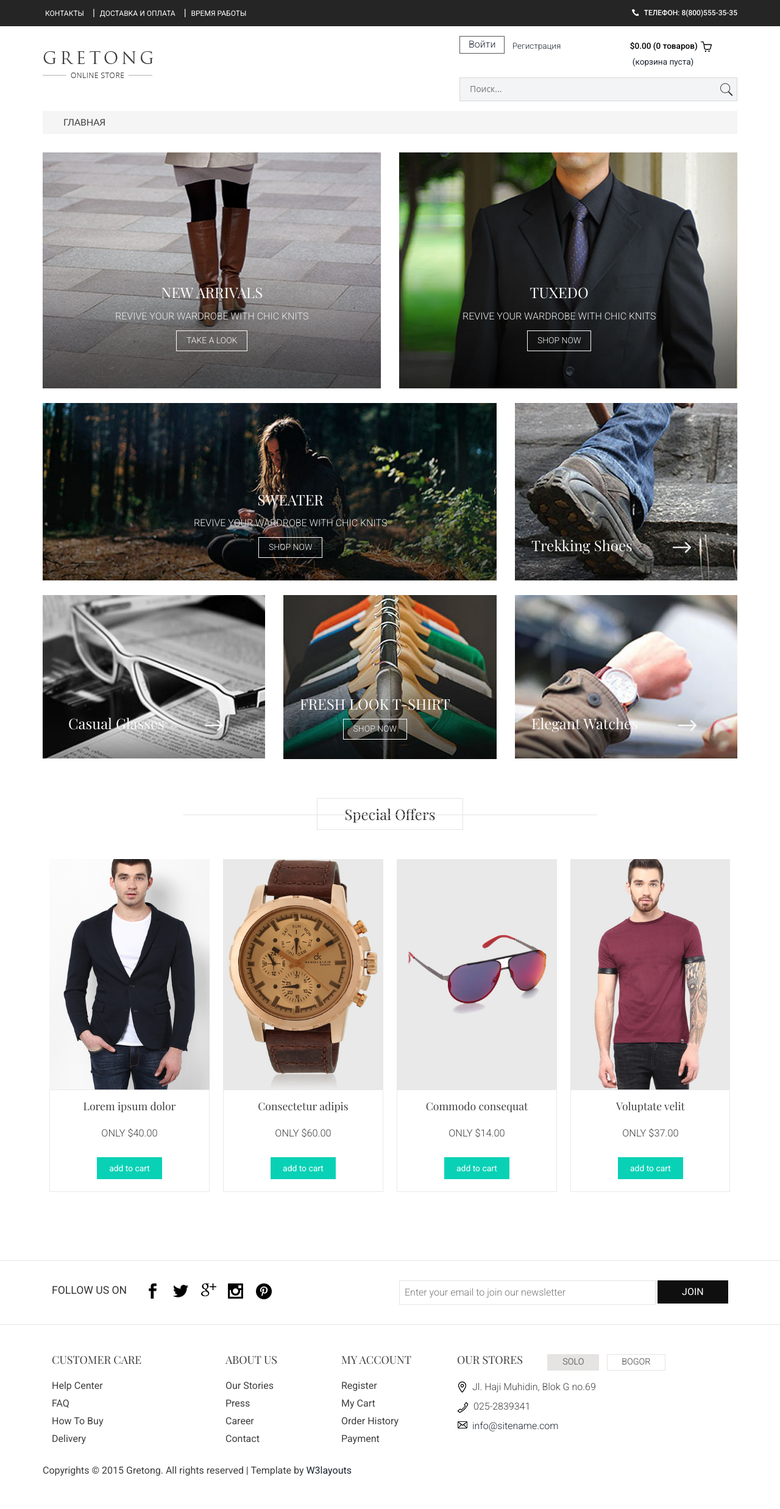
After one commit to jkdevelopers/sittingknitting, a Django app: page /home/ in a window 1280 px wide. The commit adds this page. Shown: the whole page at 61% size. Run offline with Django 3.2, Linux system fonts and the light colour scheme; parts of the project's set-up code (start-up, migrations or seed data) failed here and were passed over; some libraries are stand-ins or nearby versions.

Commit message:
Basic frontend

```diff
--- /dev/null
+++ b/backend/core/urls.py
@@ -0,0 +1,8 @@
+from django.conf.urls import url
+from django.shortcuts import render, redirect
+
+urlpatterns = [
+    url(r'^$', lambda r: redirect('home')),
+    url(r'^home/$', lambda r: render(r, 'home.html'), name='home'),
+    url(r'^test/$', lambda r: render(r, 'test.html'), name='test'),
+]
--- a/config/urls.py
+++ b/config/urls.py
@@ -4,4 +4,5 @@ from django.contrib import admin
 
 urlpatterns = [
     url(settings.ADMIN_URL, admin.site.urls),
+    url(r'^', include('backend.core.urls')),
 ]
--- a/frontend/static/css/style.css
+++ b/frontend/static/css/style.css
@@ -624,7 +624,7 @@ input:focus {
 }
 .reg {
   float: left;
-  width: 20%;
+  width: 42%;
   margin: 5px 0;
 }
 /* create_btn */
@@ -633,7 +633,7 @@ input:focus {
   width: 21%;
 }
 .create_btn a {
-  text-transform: capitalize;
+  text-transform: uppercase;
   display: inline-block;
   padding: 6px 16px;
   font-size: 0.8725em;
--- /dev/null
+++ b/frontend/templates/base.html
@@ -0,0 +1,51 @@
+{% load staticfiles %}
+
+<!DOCTYPE HTML>
+<html>
+    <head>
+        {% include 'metrika.html' %}
+
+        <meta charset="utf-8">
+        <title>{% block title %}SittingKnitting{% endblock title %}</title>
+        <meta name="viewport" content="width=device-width, initial-scale=1" />
+        <meta http-equiv="Content-Type" content="text/html; charset=utf-8" />
+        <meta name="keywords" content="" />
+
+        <link href="{% static 'css/bootstrap.css' %}" rel='stylesheet' type='text/css' />
+        <link href="{% static 'css/style.css' %}" rel='stylesheet' type='text/css' />
+        <link href='http://fonts.googleapis.com/css?family=Roboto:400,100,300,500,700,900' rel='stylesheet' type='text/css'>
+        <link href='http://fonts.googleapis.com/css?family=Playfair+Display:400,700,900' rel='stylesheet' type='text/css'>
+        <link href="{% static 'css/megamenu.css' %}" rel="stylesheet" type="text/css" media="all" />
+    </head>
+    <body>
+        <div class="top_bg">
+            <div class="container">
+                <div class="header_top">
+                    <div class="top_right">
+                        <ul>
+                            <li><a href="#">Контакты</a></li>|
+                            <li><a href="#">Доставка и оплата</a></li>|
+                            <li><a href="#">Время работы</a></li>
+                        </ul>
+                    </div>
+                    <div class="top_left">
+                        <h2><span></span>Телефон: 8(800)555-35-35</h2>
+                    </div>
+                        <div class="clearfix"> </div>
+                </div>
+            </div>
+        </div>
+
+        {% include 'header.html' %}
+
+        {% block content %}{% endblock content %}
+
+        {% include 'footer.html' %}
+
+        <script type='text/javascript' src="{% static 'js/jquery-1.11.1.min.js' %}"></script>
+        <script type="text/javascript" src="{% static 'js/megamenu.js' %}"></script>
+        <script>$(document).ready(function(){$(".megamenu").megamenu();});</script>
+        <script src="{% static 'js/menu_jquery.js' %}"></script>
+        <script src="{% static 'js/simpleCart.min.js' %}"> </script>
+    </body>
+</html>
--- /dev/null
+++ b/frontend/templates/footer.html
@@ -0,0 +1,88 @@
+<div class="foot-top">
+    <div class="container">
+        <div class="col-md-6 s-c">
+            <li>
+                <div class="fooll">
+                    <h5>follow us on</h5>
+                </div>
+            </li>
+            <li>
+                <div class="social-ic">
+                    <ul>
+                        <li><a href="#"><i class="facebok"> </i></a></li>
+                        <li><a href="#"><i class="twiter"> </i></a></li>
+                        <li><a href="#"><i class="goog"> </i></a></li>
+                        <li><a href="#"><i class="be"> </i></a></li>
+                        <li><a href="#"><i class="pp"> </i></a></li>
+                        <div class="clearfix"></div>
+                    </ul>
+                </div>
+            </li>
+            <div class="clearfix"></div>
+        </div>
+        <div class="col-md-6 s-c">
+            <div class="stay">
+                <div class="stay-left">
+                    <form>
+                        <input type="text" placeholder="Enter your email to join our newsletter" required="">
+                    </form>
+                </div>
+                <div class="btn-1">
+                    <form>
+                        <input type="submit" value="join">
+                    </form>
+                </div>
+                <div class="clearfix"></div>
+            </div>
+        </div>
+        <div class="clearfix"></div>
+    </div>
+</div>
+<div class="footer">
+    <div class="container">
+        <div class="col-md-3 cust">
+            <h4>CUSTOMER CARE</h4>
+            <li><a href="#">Help Center</a></li>
+            <li><a href="#">FAQ</a></li>
+            <li><a href="#">How To Buy</a></li>
+            <li><a href="#">Delivery</a></li>
+        </div>
+        <div class="col-md-2 abt">
+            <h4>ABOUT US</h4>
+            <li><a href="#">Our Stories</a></li>
+            <li><a href="#">Press</a></li>
+            <li><a href="#">Career</a></li>
+            <li><a href="#">Contact</a></li>
+        </div>
+        <div class="col-md-2 myac">
+            <h4>MY ACCOUNT</h4>
+            <li><a href="#">Register</a></li>
+            <li><a href="#">My Cart</a></li>
+            <li><a href="#">Order History</a></li>
+            <li><a href="#">Payment</a></li>
+        </div>
+        <div class="col-md-5 our-st">
+            <div class="our-left">
+                <h4>OUR STORES</h4>
+            </div>
+            <div class="our-left1">
+                <div class="cr_btn">
+                    <a href="#">SOLO</a>
+                </div>
+            </div>
+            <div class="our-left1">
+                <div class="cr_btn1">
+                    <a href="#">BOGOR</a>
+                </div>
+            </div>
+            <div class="clearfix"></div>
+            <li><i class="add"> </i>Jl. Haji Muhidin, Blok G no.69</li>
+            <li><i class="phone"> </i>025-2839341</li>
+            <li><a href="mailto:info@example.com"><i class="mail"> </i>info@sitename.com </a></li>
+
+        </div>
+        <div class="clearfix"></div>
+        <p>Copyrights © 2015 Gretong. All rights reserved | Template by <a href="http://w3layouts.com/">W3layouts</a>
+        </p>
+    </div>
+</div>
--- /dev/null
+++ b/frontend/templates/header.html
@@ -0,0 +1,70 @@
+{% load staticfiles %}
+
+<div class="header_bg">
+    <div class="container">
+        <div class="header">
+            <div class="head-t">
+                <div class="logo">
+                    <a href="#"><img src="{% static 'images/logo.png' %}" class="img-responsive" alt=""/></a>
+                </div>
+
+                <div class="header_right">
+                    <div class="rgt-bottom">
+                        <div class="log">
+                            <div class="login">
+                                <div id="loginContainer"><a href="#" id="loginButton"><span>Войти</span></a>
+                                    <div id="loginBox">
+                                        <form id="loginForm">
+                                            <fieldset id="body">
+                                                <fieldset>
+                                                    <label for="email">Email</label>
+                                                    <input type="text" name="email" id="email">
+                                                </fieldset>
+                                                <fieldset>
+                                                    <label for="password">Пароль</label>
+                                                    <input type="password" name="password" id="password">
+                                                </fieldset>
+                                                <input type="submit" id="login" value="Войти">
+                                                <label for="checkbox">
+                                                    <input type="checkbox" id="checkbox">
+                                                    <i>Запомнить этот компьютер</i>
+                                                </label>
+                                            </fieldset>
+                                            <span><a href="#">Забыли пароль?</a></span>
+                                        </form>
+                                    </div>
+                                </div>
+                            </div>
+                        </div>
+                        <div class="reg">
+                            <a href="#">Регистрация</a>
+                        </div>
+                        <div class="cart box_1">
+                            <a href="#">
+                                <h3>
+                                    <span class="simpleCart_total">$0.00</span> (<!--
+                                    --><span id="simpleCart_quantity" class="simpleCart_quantity">0</span>
+                                    товаров)<img src="{% static 'images/bag.png' %}" alt="">
+                                </h3>
+                            </a>
+                            <p><a href="javascript:;" class="simpleCart_empty">(корзина пуста)</a></p>
+                            <div class="clearfix"></div>
+                        </div>
+                        <div class="clearfix"></div>
+                    </div>
+                    <div class="search">
+                        <form>
+                            <input type="text" value="" placeholder="Поиск...">
+                            <input type="submit" value="">
+                        </form>
+                    </div>
+                    <div class="clearfix"></div>
+                </div>
+                <div class="clearfix"></div>
+            </div>
+
+            {% include 'menu.html' %}
+
+        </div>
+    </div>
+</div>
--- /dev/null
+++ b/frontend/templates/home.html
@@ -0,0 +1,117 @@
+{% extends 'base.html' %}
+{% load staticfiles %}
+
+{% block content %}
+    <div class="arriv">
+        <div class="container">
+            <div class="arriv-top">
+                <div class="col-md-6 arriv-left">
+                    <img src="{% static 'images/1.jpg' %}" class="img-responsive" alt="">
+                    <div class="arriv-info">
+                        <h3>NEW ARRIVALS</h3>
+                        <p>REVIVE YOUR WARDROBE WITH CHIC KNITS</p>
+                        <div class="crt-btn">
+                            <a href="#">TAKE A LOOK</a>
+                        </div>
+                    </div>
+                </div>
+                <div class="col-md-6 arriv-right">
+                    <img src="{% static 'images/2.jpg' %}" class="img-responsive" alt="">
+                    <div class="arriv-info">
+                        <h3>TUXEDO</h3>
+                        <p>REVIVE YOUR WARDROBE WITH CHIC KNITS</p>
+                        <div class="crt-btn">
+                            <a href="#">SHOP NOW</a>
+                        </div>
+                    </div>
+                </div>
+                <div class="clearfix"></div>
+            </div>
+            <div class="arriv-bottm">
+                <div class="col-md-8 arriv-left1">
+                    <img src="{% static 'images/3.jpg' %}" class="img-responsive" alt="">
+                    <div class="arriv-info1">
+                        <h3>SWEATER</h3>
+                        <p>REVIVE YOUR WARDROBE WITH CHIC KNITS</p>
+                        <div class="crt-btn">
+                            <a href="#">SHOP NOW</a>
+                        </div>
+                    </div>
+                </div>
+                <div class="col-md-4 arriv-right1">
+                    <img src="{% static 'images/4.jpg' %}" class="img-responsive" alt="">
+                    <div class="arriv-info2">
+                        <a href="#"><h3>Trekking Shoes<i class="ars"></i></h3></a>
+                    </div>
+                </div>
+                <div class="clearfix"></div>
+            </div>
+            <div class="arriv-las">
+                <div class="col-md-4 arriv-left2">
+                    <img src="{% static 'images/5.jpg' %}" class="img-responsive" alt="">
+                    <div class="arriv-info2">
+                        <a href="#"><h3>Casual Glasses<i class="ars"></i></h3></a>
+                    </div>
+                </div>
+                <div class="col-md-4 arriv-middle">
+                    <img src="{% static 'images/6.jpg' %}" class="img-responsive" alt="">
+                    <div class="arriv-info3">
+                        <h3>FRESH LOOK T-SHIRT</h3>
+                        <div class="crt-btn">
+                            <a href="#">SHOP NOW</a>
+                        </div>
+                    </div>
+                </div>
+                <div class="col-md-4 arriv-right2">
+                    <img src="{% static 'images/7.jpg' %}" class="img-responsive" alt="">
+                    <div class="arriv-info2">
+                        <a href="#"><h3>Elegant Watches<i class="ars"></i></h3></a>
+                    </div>
+                </div>
+                <div class="clearfix"></div>
+            </div>
+        </div>
+    </div>
+    <div class="special">
+        <div class="container">
+            <h3>Special Offers</h3>
+            <div class="specia-top">
+                <ul class="grid_2">
+                    <li>
+                        <a href="#"><img src="{% static 'images/8.jpg' %}" class="img-responsive" alt=""></a>
+                        <div class="special-info grid_1 simpleCart_shelfItem">
+                            <h5>Lorem ipsum dolor</h5>
+                            <div class="item_add"><span class="item_price"><h6>ONLY $40.00</h6></span></div>
+                            <div class="item_add"><span class="item_price"><a href="#">add to cart</a></span></div>
+                        </div>
+                    </li>
+                    <li>
+                        <a href="#"><img src="{% static 'images/9.jpg' %}" class="img-responsive" alt=""></a>
+                        <div class="special-info grid_1 simpleCart_shelfItem">
+                            <h5>Consectetur adipis</h5>
+                            <div class="item_add"><span class="item_price"><h6>ONLY $60.00</h6></span></div>
+                            <div class="item_add"><span class="item_price"><a href="#">add to cart</a></span></div>
+                        </div>
+                    </li>
+                    <li>
+                        <a href="#"><img src="{% static 'images/10.jpg' %}" class="img-responsive" alt=""></a>
+                        <div class="special-info grid_1 simpleCart_shelfItem">
+                            <h5>Commodo consequat</h5>
+                            <div class="item_add"><span class="item_price"><h6>ONLY $14.00</h6></span></div>
+                            <div class="item_add"><span class="item_price"><a href="#">add to cart</a></span></div>
+                        </div>
+                    </li>
+                    <li>
+                        <a href="#"><img src="{% static 'images/11.jpg' %}" class="img-responsive" alt=""></a>
+                        <div class="special-info grid_1 simpleCart_shelfItem">
+                            <h5>Voluptate velit</h5>
+                            <div class="item_add"><span class="item_price"><h6>ONLY $37.00</h6></span></div>
+                            <div class="item_add"><span class="item_price"><a href="#">add to cart</a></span></div>
+                        </div>
+                    </li>
+                    <div class="clearfix"></div>
+                </ul>
+            </div>
+        </div>
+    </div>
+{% endblock %}
--- /dev/null
+++ b/frontend/templates/menu.html
@@ -0,0 +1,29 @@
+<ul class="megamenu skyblue">
+    <li class="grid">
+        <a class="color1" href="/home">Главная</a>
+        <div class="megapanel">
+            <div class="row">
+                <div class="col1">
+                    <div class="h_nav">
+                        <h4>Раздел</h4>
+                        <ul>
+                            <li><a href="#">Подраздел</a></li>
+                            <li><a href="#">Подраздел</a></li>
+                            <li><a href="#">Подраздел</a></li>
+                        </ul>
+                    </div>
+                </div>
+                <div class="col1">
+                    <div class="h_nav">
+                        <h4>Раздел</h4>
+                        <ul>
+                            <li><a href="#">Подраздел</a></li>
+                            <li><a href="#">Подраздел</a></li>
+                            <li><a href="#">Подраздел</a></li>
+                        </ul>
+                    </div>
+                </div>
+            </div>
+        </div>
+    </li>
+</ul>
--- /dev/null
+++ b/frontend/templates/metrika.html
@@ -0,0 +1,31 @@
+<script type="text/javascript">
+    (function (d, w, c) {
+        (w[c] = w[c] || []).push(function () {
+            try {
+                w.yaCounter48259673 = new Ya.Metrika({
+                    id: 48259673,
+                    clickmap: true,
+                    trackLinks: true,
+                    accurateTrackBounce: true,
+                    webvisor: true,
+                    ecommerce: "dataLayer"
+                });
+            } catch (e) {
+            }
+        });
+        var n = d.getElementsByTagName("script")[0], s = d.createElement("script"), f = function () {
+            n.parentNode.insertBefore(s, n);
+        };
+        s.type = "text/javascript";
+        s.async = true;
+        s.src = "https://mc.yandex.ru/metrika/watch.js";
+        if (w.opera == "[object Opera]") {
+            d.addEventListener("DOMContentLoaded", f, false);
+        } else {
+            f();
+        }
+    })(document, window, "yandex_metrika_callbacks");
+</script>
+<noscript>
+    <div><img src="https://mc.yandex.ru/watch/48259673" style="position:absolute; left:-9999px;" alt=""/></div>
+</noscript>
--- a/frontend/templates/index.html
+++ b/frontend/templates/theme/index.html
@@ -1,9 +1,3 @@
-<!--A Design by W3layouts
-Author: W3layout
-Author URL: http://w3layouts.com
-License: Creative Commons Attribution 3.0 Unported
-License URL: http://creativecommons.org/licenses/by/3.0/
--->
 <!DOCTYPE HTML>
 <html>
 <head>
```
Also changed, not shown: config/settings/base.py (+2 -8 lines), frontend/templates/test.html (added, +10 -0 lines), frontend/templates/theme/checkout.html (renamed from frontend/templates/checkout.html), frontend/templates/theme/contact.html (renamed from frontend/templates/contact.html), frontend/templates/theme/details.html (renamed from frontend/templates/details.html), frontend/templates/theme/register.html (renamed from frontend/templates/register.html), frontend/templates/theme/women.html (renamed from frontend/templates/women.html), 1 other file.
